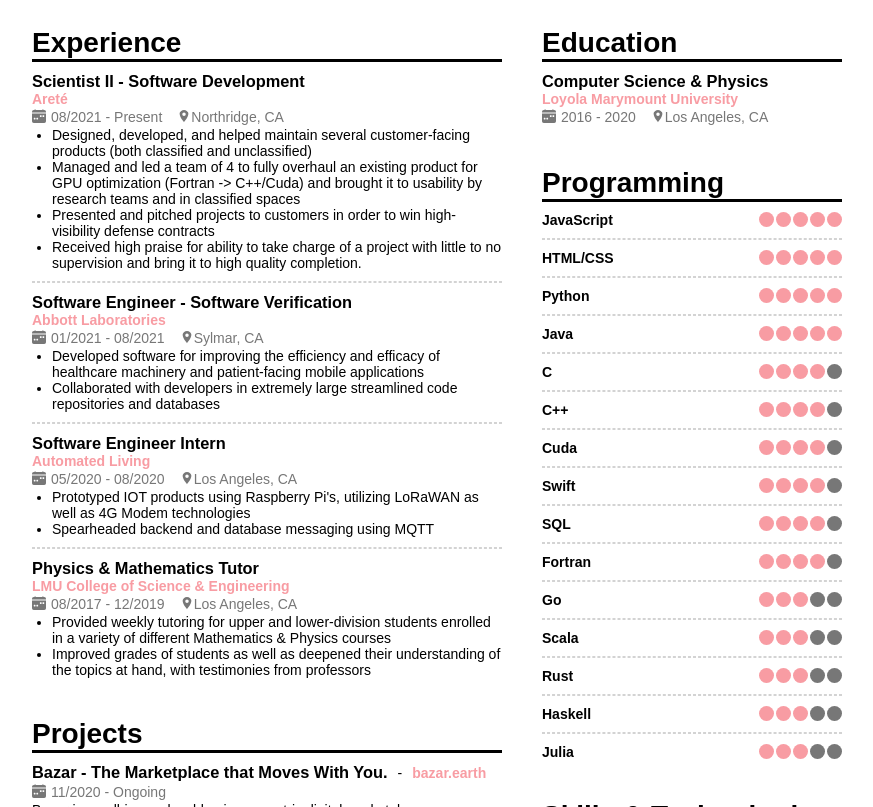
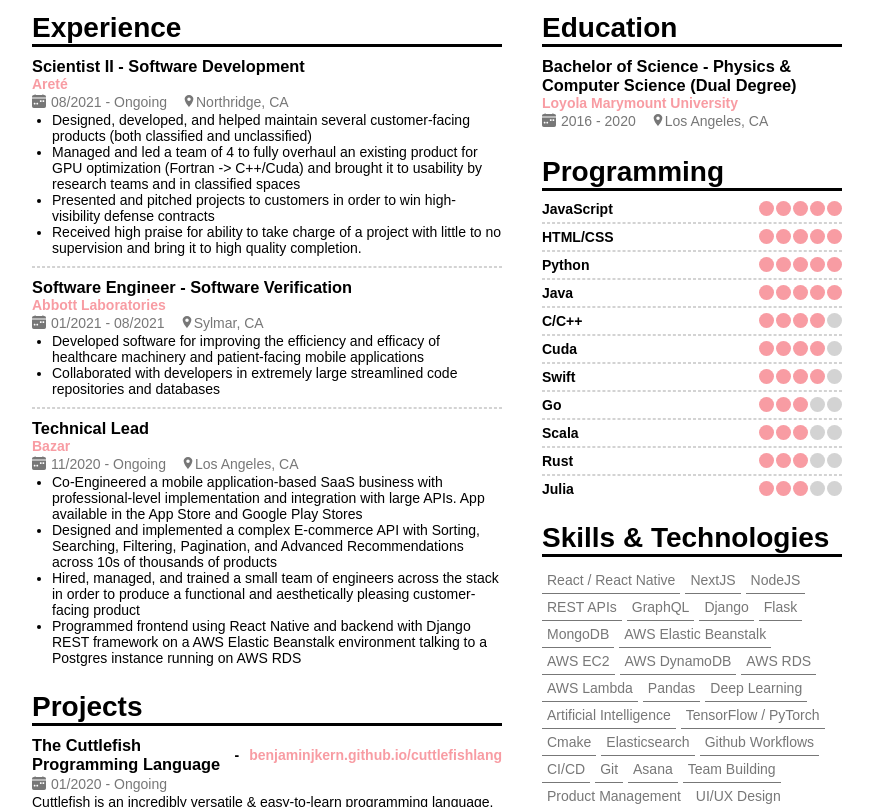
Before and after one commit to benjaminjkern/resume, a React app: page / in a window 1280 px wide. Shown: the part 143-950 px from the top of the page, without its empty margins (28-901 px from the left). Built offline with nearby package versions, Linux system fonts and the light colour scheme.

Commit message:
Shrunk down to 8.5x11 size paper and incorporated some feedback from Marissa mom+dad

```diff
--- a/src/components/List.js
+++ b/src/components/List.js
@@ -1,7 +1,11 @@
-const List = ({ children = [] }) => {
+const List = ({ children = [], separation = 10 }) => {
     return children.map((child, i) => (
         <div key={i}>
-            {i > 0 && <hr />}
+            {i > 0 && (
+                <hr
+                    style={{ marginTop: separation, marginBottom: separation }}
+                />
+            )}
             {child}
         </div>
     ));
--- a/src/components/Section.js
+++ b/src/components/Section.js
@@ -2,7 +2,7 @@
 
 const Section = ({ title, children }) => {
     return (
-        <div style={{ margin: 20 }}>
+        <div style={{ margin: 20, marginTop: 5 }}>
             <h1
                 style={{
                     borderBottomStyle: "solid",
--- a/src/globals.css
+++ b/src/globals.css
@@ -10,7 +10,7 @@
 body {
     font-size: 14px;
     width: 850px;
-    height: 1400px;
+    height: 1100px;
     padding: 40px;
 
     /* outline-style: solid;
@@ -21,8 +21,6 @@
 hr {
     border-style: dashed;
     border-color: lightgray;
-    margin-top: 10px !important;
-    margin-bottom: 10px !important;
 }
 
 ul {
--- a/src/sections/EducationSection.js
+++ b/src/sections/EducationSection.js
@@ -5,7 +5,7 @@
     return (
         <Section title="Education">
             <Job
-                title="Computer Science & Physics"
+                title="Bachelor of Science - Physics & Computer Science (Dual Degree)"
                 company="Loyola Marymount University"
                 dates="2016 - 2020"
                 location="Los Angeles, CA"
--- a/src/sections/ExperienceSection.js
+++ b/src/sections/ExperienceSection.js
@@ -10,7 +10,7 @@
                 <Job
                     title="Scientist II - Software Development"
                     company="Areté"
-                    dates="08/2021 - Present"
+                    dates="08/2021 - Ongoing"
                     location="Northridge, CA"
                     achievements={[
                         "Designed, developed, and helped maintain several customer-facing products (both classified and unclassified)",
@@ -19,7 +19,9 @@
                         "Received high praise for ability to take charge of a project with little to no supervision and bring it to high quality completion.",
                         // "Took charge of multiple projects and acted as primary integrator and person of contact"
                     ]}
+                    href="https://www.arete.com/"
                 />
+
                 <Job
                     title="Software Engineer - Software Verification"
                     company="Abbott Laboratories"
@@ -29,8 +31,22 @@
                         "Developed software for improving the efficiency and efficacy of healthcare machinery and patient-facing mobile applications",
                         "Collaborated with developers in extremely large streamlined code repositories and databases",
                     ]}
+                    href="https://www.abbott.com/"
                 />
                 <Job
+                    title="Technical Lead"
+                    company="Bazar"
+                    location="Los Angeles, CA"
+                    dates="11/2020 - Ongoing"
+                    achievements={[
+                        "Co-Engineered a mobile application-based SaaS business with professional-level implementation and integration with large APIs. App available in the App Store and Google Play Stores",
+                        "Designed and implemented a complex E-commerce API with Sorting, Searching, Filtering, Pagination, and Advanced Recommendations across 10s of thousands of products",
+                        "Hired, managed, and trained a small team of engineers across the stack in order to produce a functional and aesthetically pleasing customer-facing product",
+                        "Programmed frontend using React Native and backend with Django REST framework on a AWS Elastic Beanstalk environment talking to a Postgres instance running on AWS RDS",
+                    ]}
+                    href="https://bazar.earth/about"
+                />
+                {/* <Job
                     title="Software Engineer Intern"
                     company="Automated Living"
                     dates="05/2020 - 08/2020"
@@ -49,7 +65,7 @@
                         "Provided weekly tutoring for upper and lower-division students enrolled in a variety of different Mathematics & Physics courses",
                         "Improved grades of students as well as deepened their understanding of the topics at hand, with testimonies from professors",
                     ]}
-                />
+                /> */}
                 {/* <Job
                     title="Technical Assistant"
                     company="Pixelgate Networks"
@@ -66,11 +82,20 @@
     );
 };
 
-export const Job = ({ title, company, dates, location, achievements = [] }) => {
+export const Job = ({
+    title,
+    company,
+    dates,
+    location,
+    achievements = [],
+    href,
+}) => {
     return (
         <div>
-            <h3>{title}</h3>
-            <h4 style={{ color: primaryColor }}>{company}</h4>
+            <a href={href}>
+                <h3>{title}</h3>
+                <h4 style={{ color: primaryColor }}>{company}</h4>
+            </a>
             <DateLocationInfo dates={dates} location={location} />
             <ul>
                 {achievements.map((achievement, i) => (
--- a/src/sections/ProjectsSection.js
+++ b/src/sections/ProjectsSection.js
@@ -7,7 +7,7 @@
     return (
         <Section title="Projects">
             <List>
-                <Project
+                {/* <Project
                     title="Bazar - The Marketplace that Moves With You."
                     dates="11/2020 - Ongoing"
                     summary="Bazar is an all-in-one local-business-centric digital marketplace."
@@ -19,7 +19,7 @@
                     ]}
                     href="https://bazar.earth/about"
                     linkText="bazar.earth"
-                />
+                /> */}
                 <Project
                     title="The Cuttlefish Programming Language"
                     dates="01/2020 - Ongoing"
@@ -61,19 +61,22 @@
 const Project = ({ title, dates, summary, achievements, href, linkText }) => {
     return (
         <div>
-            <div style={{ flexDirection: "row", alignItems: "center" }}>
+            <a
+                style={{ flexDirection: "row", alignItems: "center" }}
+                href={href}
+            >
                 <h3>{title}</h3>
                 {href && (
                     <>
                         <span style={{ paddingLeft: 10, paddingRight: 10 }}>
                             -
                         </span>
-                        <a href={href} style={{ color: primaryColor }}>
+                        <span style={{ color: primaryColor }}>
                             {linkText || href}
-                        </a>
+                        </span>
                     </>
                 )}
-            </div>
+            </a>
             <DateLocationInfo dates={dates} />
             <span>{summary}</span>
             <ul>
--- a/src/sections/SkillsListSection.js
+++ b/src/sections/SkillsListSection.js
@@ -1,32 +1,45 @@
 import { secondaryColor } from "../colors";
 import Section from "../components/Section";
 
-const skills = `AWS
-# Docker
-REST APIs
+const skills = `
 React / React Native
 NextJS
-AWS DynamoDB
-AWS RDS
-Serverless Infrastructures
-AWS Lambda
+NodeJS
+# Express
+
+REST APIs
 GraphQL
 Django
 Flask
-OpenGL
-Cmake
+MongoDB
+
+AWS Elastic Beanstalk
+AWS EC2
+AWS DynamoDB
+AWS RDS
+AWS Lambda
+# Docker / Kubernetes
+# Apache / Nginx
+
 Pandas
-TensorFlow / PyTorch
-NodeJS
-Maven / Gradle
 Deep Learning
 Artificial Intelligence
+TensorFlow / PyTorch
+# OpenGL
+Cmake
+# Maven / Gradle
+Elasticsearch
+
 Github Workflows
+CI/CD
+
+Git
+Asana
 Team Building
 Product Management
 UI/UX Design`
     .split("\n")
-    .filter((line) => !line.startsWith("#"));
+    .filter((line) => !line.startsWith("#") && !line.match(/^\s*$/));
 
 const SkillsListSection = () => {
     return (
--- a/src/sections/SkillsRatingSection.js
+++ b/src/sections/SkillsRatingSection.js
@@ -5,22 +5,21 @@
 const SkillsRatingSection = () => {
     return (
         <Section title="Programming">
-            <List>
+            <List separation={5}>
                 <SkillRating rating={5}>JavaScript</SkillRating>
                 <SkillRating rating={5}>HTML/CSS</SkillRating>
                 <SkillRating rating={5}>Python</SkillRating>
                 <SkillRating rating={5}>Java</SkillRating>
-                <SkillRating rating={4}>C</SkillRating>
-                <SkillRating rating={4}>C++</SkillRating>
+                <SkillRating rating={4}>C/C++</SkillRating>
                 <SkillRating rating={4}>Cuda</SkillRating>
                 <SkillRating rating={4}>Swift</SkillRating>
-                <SkillRating rating={4}>SQL</SkillRating>
+                {/* <SkillRating rating={4}>SQL</SkillRating> */}
                 {/* <SkillRating rating={4}>Matlab</SkillRating> */}
-                <SkillRating rating={4}>Fortran</SkillRating>
+                {/* <SkillRating rating={4}>Fortran</SkillRating> */}
                 <SkillRating rating={3}>Go</SkillRating>
                 <SkillRating rating={3}>Scala</SkillRating>
                 <SkillRating rating={3}>Rust</SkillRating>
-                <SkillRating rating={3}>Haskell</SkillRating>
+                {/* <SkillRating rating={3}>Haskell</SkillRating> */}
                 {/* <SkillRating rating={3}>R</SkillRating> */}
                 <SkillRating rating={3}>Julia</SkillRating>
             </List>
@@ -40,7 +39,7 @@
                         <span
                             style={{
                                 backgroundColor:
-                                    rating > i ? primaryColor : secondaryColor,
+                                    rating > i ? primaryColor : "lightgray",
                                 width: 15,
                                 height: 15,
                                 borderRadius: 10,
```
